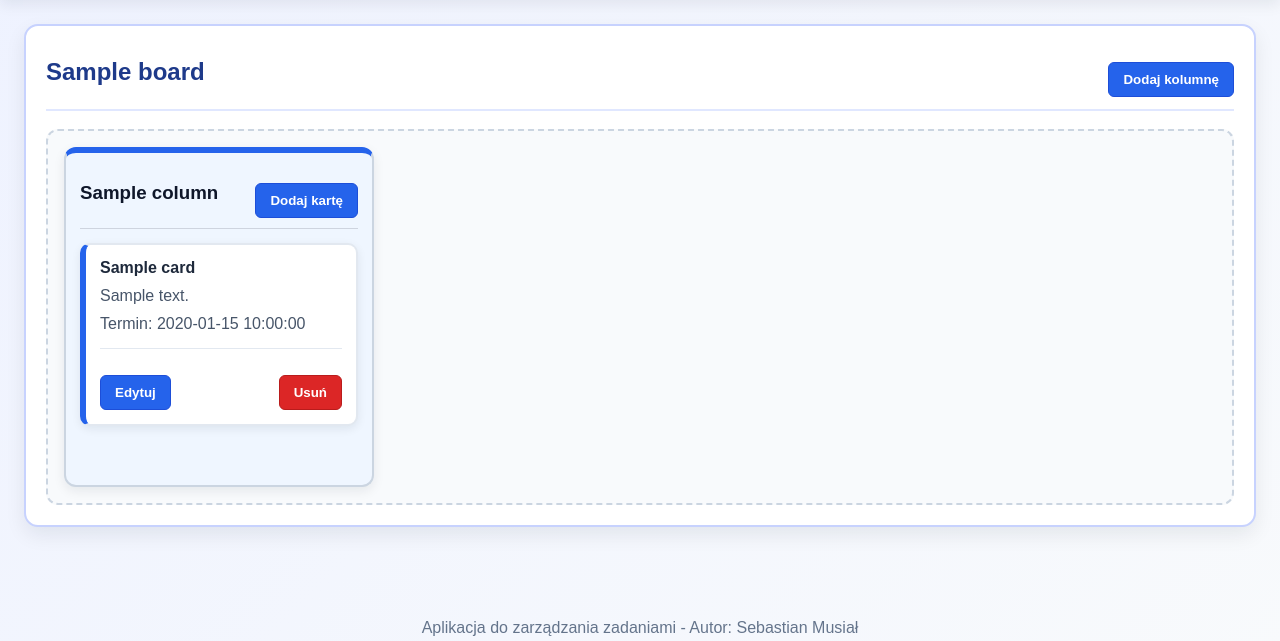
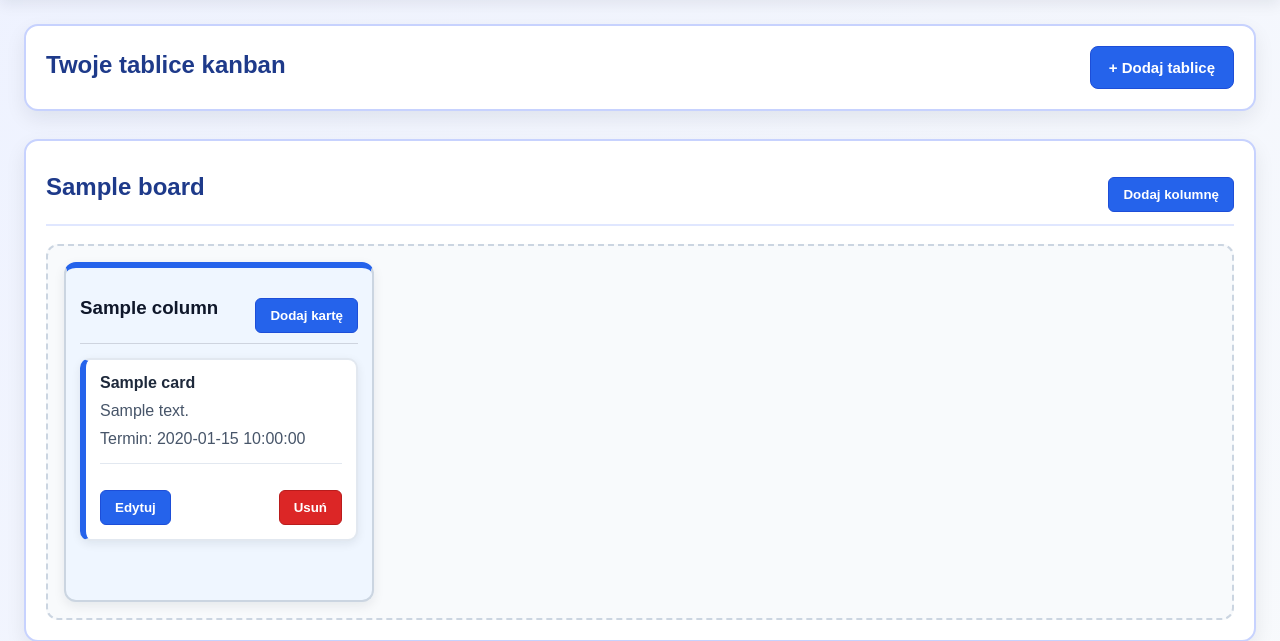
Before and after one commit to Sebastian-Musial/Kanban-board---FastAPI-Web-application, a FastAPI app: template app/templates/index.html in a window 1280 px wide. Shown: the part 122-763 px from the top of the page. Run offline with FastAPI, Linux system fonts and the light colour scheme; the template is opened without the code that fills it: most values are stand-ins (such as "Sample title", 1, 10 or a date in 2020); parts of the project's set-up code (start-up, migrations or seed data) failed here and were passed over.

Commit message:
Add create new board button in HTML

```diff
--- a/app/static/css/style.css
+++ b/app/static/css/style.css
@@ -393,3 +393,57 @@ footer {
         width: 100%;
     }
 }
+
+
+/* For final version with button new tab */
+.create-board-section {
+    margin-bottom: 28px;
+    padding: 20px;
+    background-color: #ffffff;
+    border: 2px solid #c7d2fe;
+    border-radius: 14px;
+    box-shadow: 0 8px 20px rgba(15, 23, 42, 0.08);
+}
+
+.create-board-content {
+    display: flex;
+    justify-content: space-between;
+    align-items: center;
+    gap: 16px;
+}
+
+.create-board-content h2 {
+    margin: 0 0 6px;
+    color: #1e3a8a;
+}
+
+.create-board-content p {
+    margin: 0;
+    color: #64748b;
+}
+
+.create-board-button {
+    margin-top: 0;
+    padding: 12px 18px;
+    font-size: 15px;
+    border-radius: 8px;
+    background-color: #2563eb;
+    border: 1px solid #1d4ed8;
+    color: #ffffff;
+    white-space: nowrap;
+}
+
+.create-board-button:hover {
+    background-color: #1d4ed8;
+}
+
+@media (max-width: 768px) {
+    .create-board-content {
+        flex-direction: column;
+        align-items: flex-start;
+    }
+
+    .create-board-button {
+        width: 100%;
+    }
+}
--- a/app/templates/index.html
+++ b/app/templates/index.html
@@ -16,6 +16,38 @@
     </header>
 
     <main>
+        <section class="create-board-section">
+            <div class="create-board-content">
+                <div>
+                    <h2>Twoje tablice kanban</h2>
+                </div>
+
+                <button
+                    type="button"
+                    class="create-board-button"
+                    data-toggle-form="add-board-form"
+                >
+                    + Dodaj tablicę
+                </button>
+            </div>
+
+            <form
+                id="add-board-form"
+                class="inline-form hidden"
+                method="post"
+                action="/board"
+            >
+                <fieldset>
+                    <legend>Dodaj nową tablicę</legend>
+
+                    <label>Nazwa tablicy</label>
+                    <input type="text" name="name" required>
+
+                    <button type="submit">Utwórz tablicę</button>
+                </fieldset>
+            </form>
+        </section>
+
         {% for board in boards %}
         <section class="board-container">
             <div class="board-header">
```
